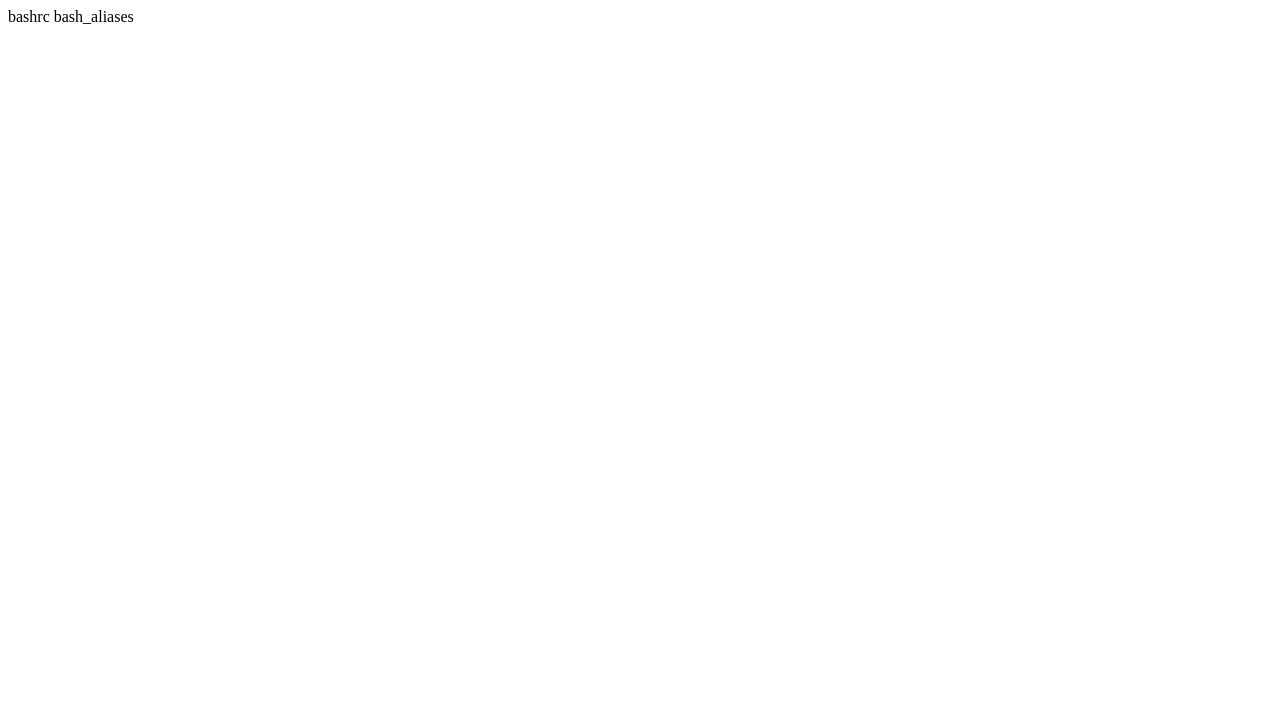
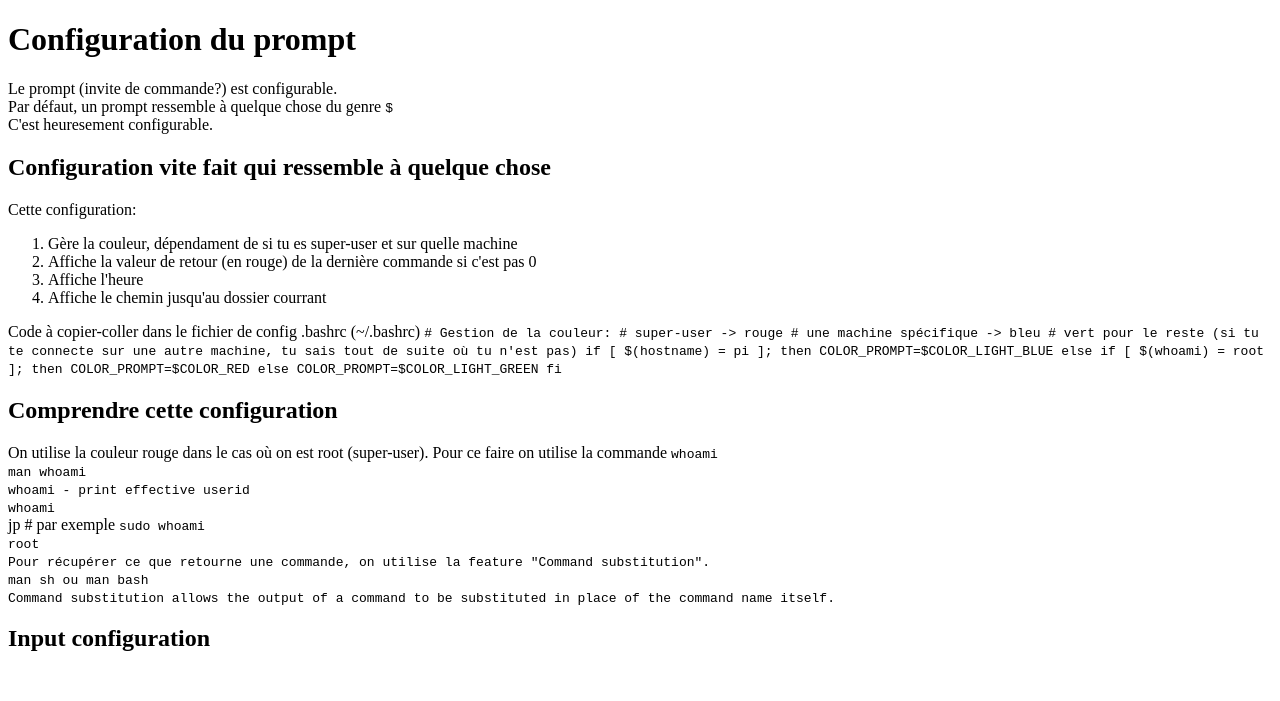
Before and after one commit to zermingore/linux_doc, a plain HTML site: page code/nanoupi/configuration/shell.html in a window 1280 px wide. Drawn offline with Linux system fonts and the light colour scheme.

Commit message:
[Pi] Bash Config draft

```diff
--- a/code/nanoupi/configuration/shell.html
+++ b/code/nanoupi/configuration/shell.html
@@ -1,2 +1,72 @@
-bashrc
-bash_aliases
+<!doctype html>
+<html>
+  <head>
+    <title>Shell Configuration</title>
+  </head>
+
+  <body>
+    <h1>Configuration du prompt</h1>
+    <p>
+      Le prompt (invite de commande?) est configurable.<br/>
+      Par défaut, un prompt ressemble à quelque chose du genre <code>$ </code><br/>
+      C'est heuresement configurable.<br/>
+    </p>
+
+
+    <h2>Configuration vite fait qui ressemble à quelque chose</h2>
+    <p>
+      Cette configuration:
+      <ol>
+        <li>Gère la couleur, dépendament de si tu es super-user et sur quelle machine</li>
+        <li>Affiche la valeur de retour (en rouge) de la dernière commande si c'est pas 0</li>
+        <li>Affiche l'heure</li>
+        <li>Affiche le chemin jusqu'au dossier courrant</li>
+      </ol>
+
+
+      Code à copier-coller dans le fichier de config .bashrc (~/.bashrc)
+      <code>
+        # Gestion de la couleur:
+        #   super-user -> rouge
+        #   une machine spécifique -> bleu
+        #   vert pour le reste (si tu te connecte sur une autre machine, tu sais tout de suite où tu n'est pas)
+        if [ $(hostname) = pi ]; then
+	  COLOR_PROMPT=$COLOR_LIGHT_BLUE
+        else if [ $(whoami) = root ]; then
+	  COLOR_PROMPT=$COLOR_RED
+        else
+          COLOR_PROMPT=$COLOR_LIGHT_GREEN
+        fi
+
+
+      </code>
+    </p>
+
+
+    <h2>Comprendre cette configuration</h2>
+    <p>
+      On utilise la couleur rouge dans le cas où on est root (super-user). Pour ce faire on utilise la commande <code>whoami</code><br/>
+      <code>man whoami</code><br/>
+      <samp>whoami - print effective userid</samp><br>
+      <code>whoami</code><br/>
+      jp # par exemple
+      <code>sudo whoami</code><br/>
+      <samp>root<samp><br/>
+
+
+      Pour récupérer ce que retourne une commande, on utilise la feature "Command substitution".<br/>
+      <code>man sh</code> ou <code>man bash</code><br/>
+      <samp>
+        Command substitution allows the output of a command to be substituted in place of the command name itself.
+      </samp>
+
+    </p>
+
+
+    <h2>Input configuration</h2>
+
+
+      <br/>
+
+  </body>
+</html>
```
Also changed, not shown: code/nanoupi/programmation/exemple_concret.html (+6 -1 lines), 1 other file.
